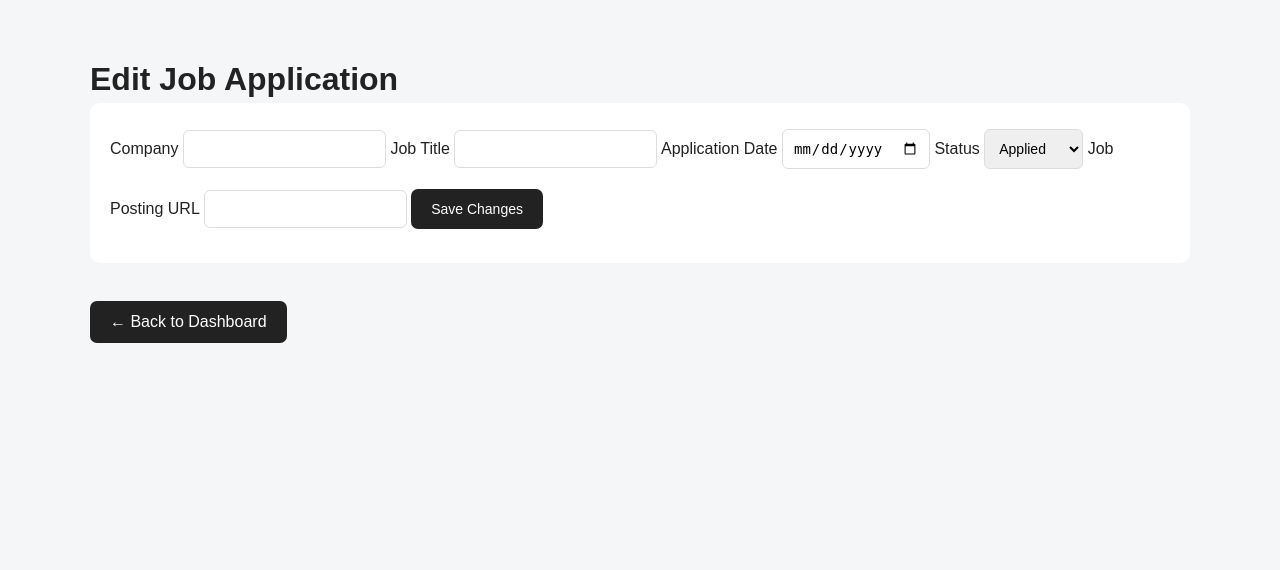
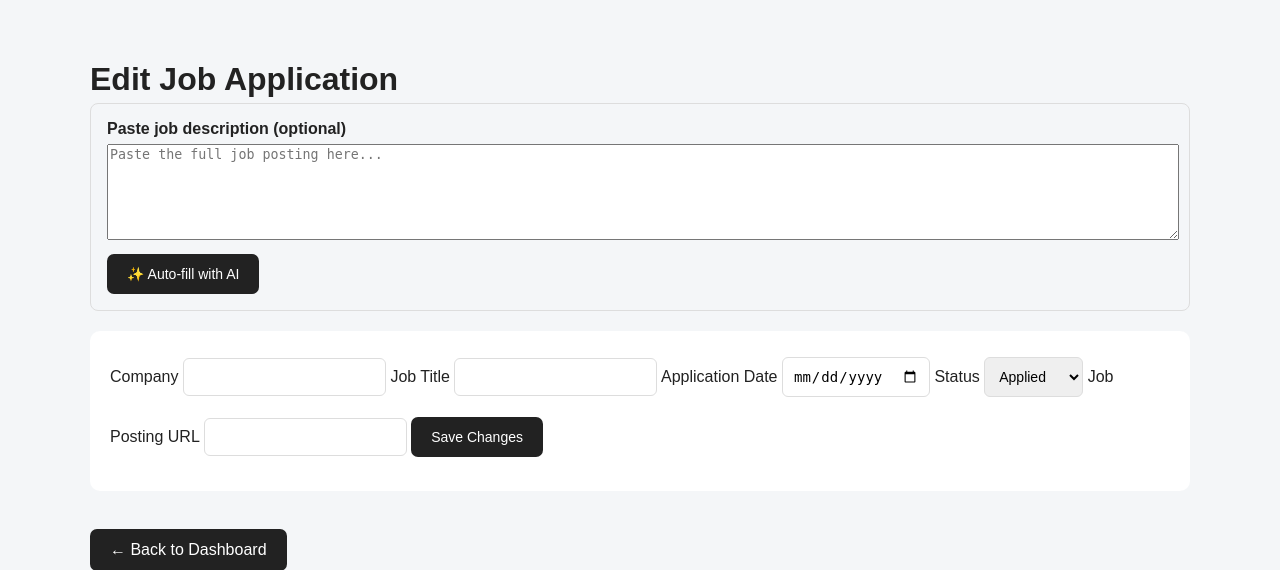
Before and after one commit to scarelet/job-application-tracker, a Flask app: page /edit/1 in a window 1280 px wide. Shown: the top 570 px of the page. Run offline with Flask 3, Linux system fonts and the light colour scheme; data that the repository does not hold is empty; some libraries are stand-ins or nearby versions.

Commit message:
Add AI auto-fill to edit page and update README screenshots

```diff
--- a/templates/edit_application.html
+++ b/templates/edit_application.html
@@ -19,6 +19,23 @@
         {% if error %}
             <p class="error-message">{{ error }}</p>
         {% endif %}
+
+        <!-- AI auto-fill panel -->
+        <div class="ai-panel" style="border:1px solid #ddd; border-radius:8px; padding:16px; margin-bottom:20px;">
+            <label for="job_description"><strong>Paste job description (optional)</strong></label>
+            <textarea id="job_description" rows="6" style="width:100%; margin-top:6px;"
+                placeholder="Paste the full job posting here..."></textarea>
+
+            <button type="button" id="autofill_btn" style="margin-top:10px;">
+                ✨ Auto-fill with AI
+            </button>
+            <span id="ai_status" style="margin-left:10px; font-size:0.9em; color:#666;"></span>
+
+            <div id="talking_points" style="margin-top:14px; display:none;">
+                <strong>Suggested resume talking points for this posting:</strong>
+                <ul id="talking_points_list"></ul>
+            </div>
+        </div>
 
         <form method="POST">
 
@@ -52,5 +69,61 @@
 
     </div>
 
+    <script>
+        document.getElementById("autofill_btn").addEventListener("click", async function () {
+            const description = document.getElementById("job_description").value.trim();
+            const statusEl = document.getElementById("ai_status");
+            const btn = document.getElementById("autofill_btn");
+
+            if (!description) {
+                statusEl.textContent = "Paste a job description first.";
+                return;
+            }
+
+            btn.disabled = true;
+            statusEl.textContent = "Thinking...";
+
+            try {
+                const res = await fetch("/api/parse-job", {
+                    method: "POST",
+                    headers: { "Content-Type": "application/json" },
+                    body: JSON.stringify({ description })
+                });
+
+                const data = await res.json();
+
+                if (!res.ok) {
+                    statusEl.textContent = data.error || "Something went wrong.";
+                    return;
+                }
+
+                if (data.company) {
+                    document.getElementById("company").value = data.company;
+                }
+                if (data.job_title) {
+                    document.getElementById("job_title").value = data.job_title;
+                }
+
+                const list = document.getElementById("talking_points_list");
+                list.innerHTML = "";
+                (data.resume_talking_points || []).forEach(function (point) {
+                    const li = document.createElement("li");
+                    li.textContent = point;
+                    list.appendChild(li);
+                });
+
+                if ((data.resume_talking_points || []).length > 0) {
+                    document.getElementById("talking_points").style.display = "block";
+                }
+
+                statusEl.textContent = "Done — review the fields below.";
+            } catch (err) {
+                statusEl.textContent = "Network error — check your connection and try again.";
+            } finally {
+                btn.disabled = false;
+            }
+        });
+    </script>
+
 </body>
 </html>
```
Also changed, not shown: README.md, 2 other files.
